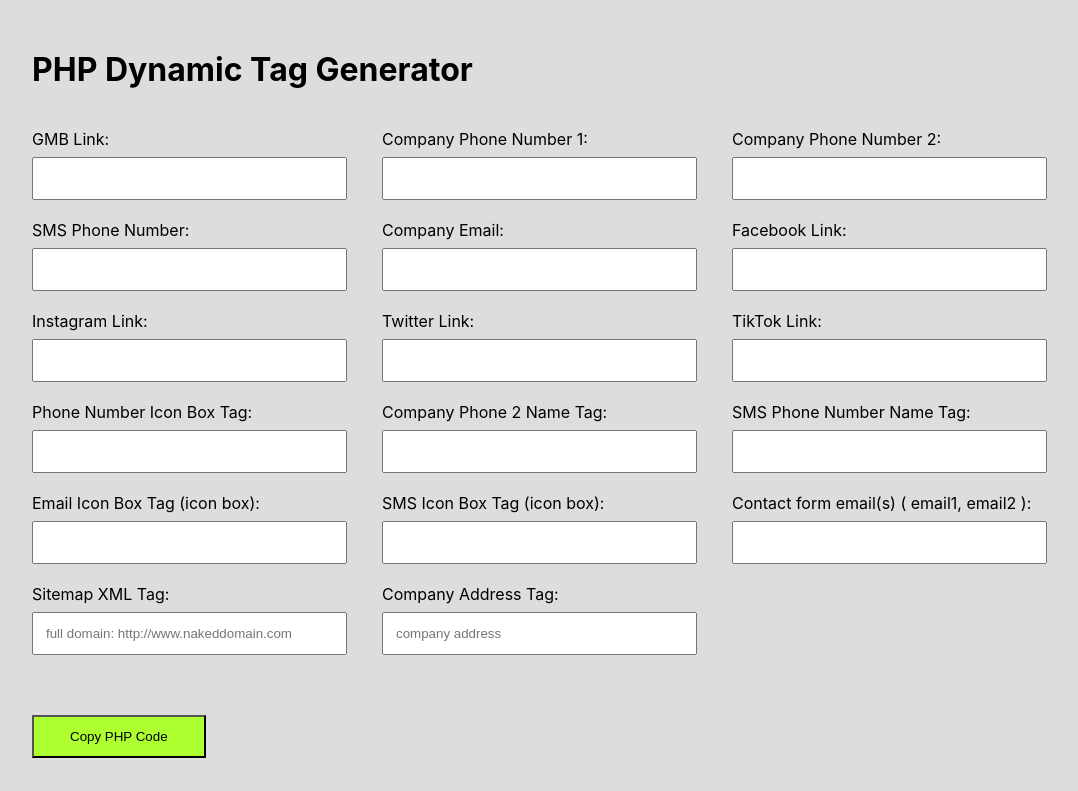
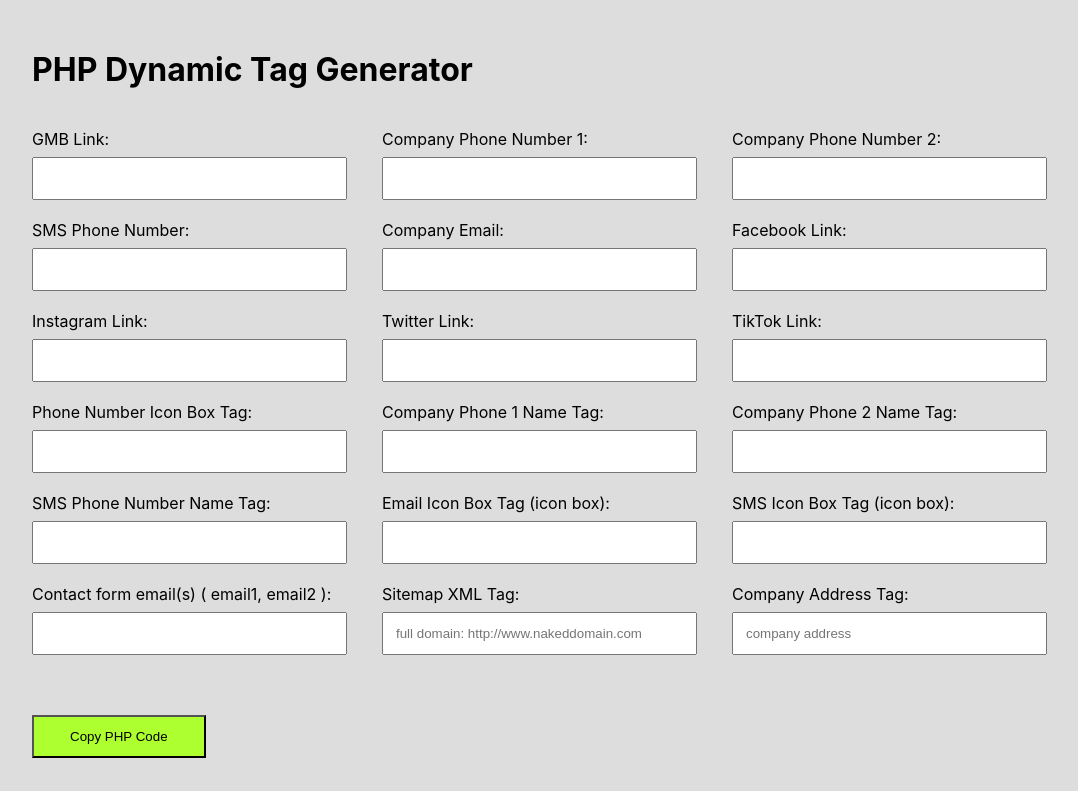
Before and after one commit to Mtuozzo86/Dynamic-Tags-Project, a React (Create React App) app: page / in a window 1280 px wide. Shown: the top 791 px of the page, without its empty margins (18-1096 px from the left). Built offline with nearby package versions, Linux system fonts and the light colour scheme.

Commit message:
all fields in

```diff
--- a/src/App.js
+++ b/src/App.js
@@ -622,14 +622,14 @@ add_action( 'elementor/dynamic_tags/register', function( $dynamic_tags ) {
           />
         </label>
 
-        {/* <label>
+      <label>
           Company Phone 1 Name Tag:
           <input
             type="text"
             value={phoneNumber1}
-            // onChange={(e) => setCompanyPhone1NameTag(e.target.value)}
+            onChange={(e) => setCompanyPhone1NameTag(e.target.value)}
           />
-        </label> */}
+        </label>
 
         <label>
           Company Phone 2 Name Tag:
```
